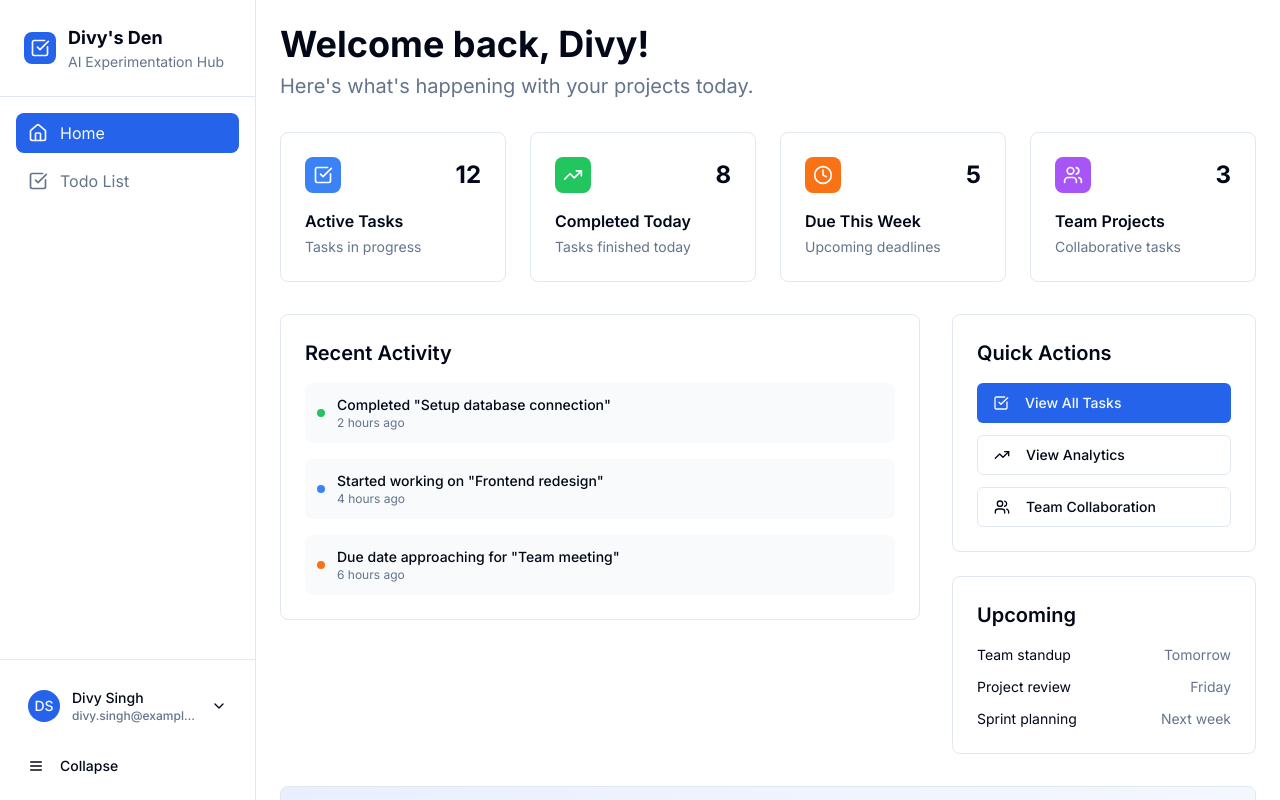
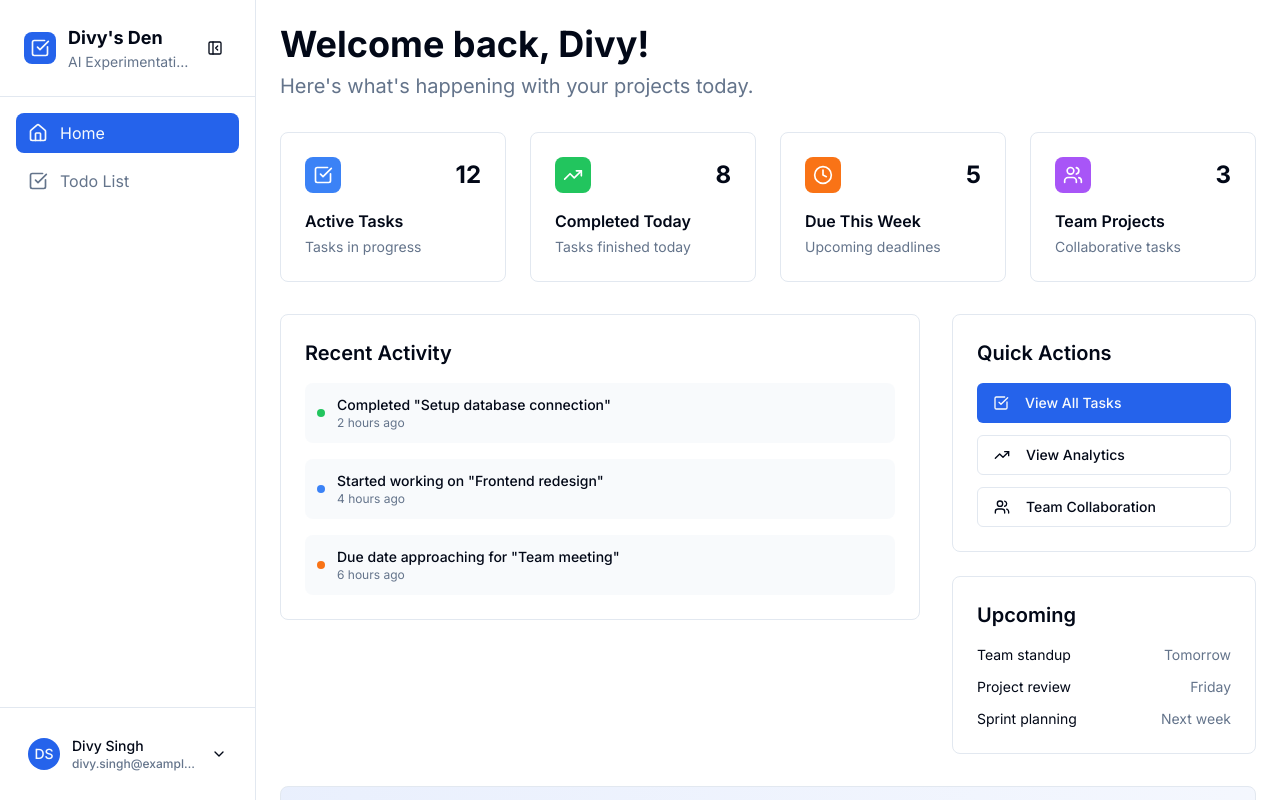
Before and after one commit to Divyansh1908/ai-todo-app, a Next.js app in the folder frontend/: page / in a window 1280 px wide. Shown: the top 800 px of the page. Built offline with nearby package versions, Linux system fonts and the light colour scheme.

Commit message:
Changed Sidebar Fixes to include the correct icons and UI issues such as icon on hover and hover funcationality

```diff
--- a/frontend/src/components/MainLayout.tsx
+++ b/frontend/src/components/MainLayout.tsx
@@ -46,7 +46,7 @@ const MainLayout = ({ children }: MainLayoutProps) => {
       {/* Main content */}
       <div className={`
         transition-all duration-300 ease-in-out
-        ${sidebarCollapsed ? 'lg:ml-16' : 'lg:ml-64'}
+        ${sidebarCollapsed ? 'lg:ml-18' : 'lg:ml-64'}
       `}>
         <main className="p-6">
           {children}
--- a/frontend/src/components/Sidebar.tsx
+++ b/frontend/src/components/Sidebar.tsx
@@ -14,7 +14,8 @@ import {
   Sun,
   Monitor,
   LogOut,
-  ChevronDown
+  ChevronDown,
+  PanelLeftClose
 } from 'lucide-react'
 import { Button } from '@/components/ui/button'
 import { useTheme } from './ThemeProvider'
@@ -33,6 +34,20 @@ const Sidebar = ({ isCollapsed, setIsCollapsed }: SidebarProps) => {
   useEffect(() => {
     setMounted(true)
   }, [])
+
+  // Close user menu when sidebar is collapsed
+  useEffect(() => {
+    if (isCollapsed && showUserMenu) {
+      setShowUserMenu(false)
+    }
+  }, [isCollapsed, showUserMenu])
+
+  // Handle sidebar expand click
+  const handleSidebarClick = () => {
+    if (isCollapsed) {
+      setIsCollapsed(false)
+    }
+  }
 
   const navigation = [
     {
@@ -76,20 +91,24 @@ const Sidebar = ({ isCollapsed, setIsCollapsed }: SidebarProps) => {
       )}
 
       {/* Sidebar */}
-      <div className={`
+      <div
+        className={`
           fixed top-0 left-0 z-50 h-full bg-card border-r transition-all duration-300 ease-in-out
           ${isCollapsed ? '-translate-x-full lg:translate-x-0 lg:w-18' : 'w-80 lg:w-64'}
-      `}>
+           ${isCollapsed ? 'lg:hover:shadow-lg lg:[cursor:e-resize]' : ''}
+        `}
+        onClick={handleSidebarClick}
+      >
         <div className="flex flex-col h-full">
           {/* Header */}
-          <div className="p-6 border-b">
-            <div className="flex items-center justify-between">
-              <div className={`flex items-center gap-3 ${isCollapsed ? 'lg:justify-center' : ''}`}>
-                <div className="w-8 h-8 bg-primary rounded-lg flex items-center justify-center">
+          <div className={`${isCollapsed ? 'p-3' : 'p-6'} border-b`}>
+            <div className="flex items-center justify-between w-full">
+              <div className={`flex items-center gap-3 ${isCollapsed ? 'justify-center w-full' : 'flex-1 min-w-0'}`}>
+                <div className="w-8 h-8 bg-primary rounded-lg flex items-center justify-center flex-shrink-0">
                   <CheckSquare className="h-5 w-5 text-primary-foreground" />
                 </div>
                 {!isCollapsed && (
-                  <div className="min-w-0">
+                  <div className="min-w-0 flex-1">
                     <h1 className="text-lg font-bold truncate">Divy's Den</h1>
                     <p className="text-sm text-muted-foreground truncate">
                       AI Experimentation Hub
@@ -98,19 +117,39 @@ const Sidebar = ({ isCollapsed, setIsCollapsed }: SidebarProps) => {
                 )}
               </div>
 
+              {!isCollapsed && (
+                <div className="flex items-center gap-1 flex-shrink-0 ml-2">
                   <Button
                     variant="ghost"
                     size="sm"
-                onClick={() => setIsCollapsed(!isCollapsed)}
-                className="lg:hidden"
+                    onClick={(e) => {
+                      e.stopPropagation()
+                      setIsCollapsed(true)
+                    }}
+                    className="hidden lg:flex h-8 w-8 p-0 hover:[cursor:w-resize]"
+                    title="Collapse sidebar"
+                  >
+                    <PanelLeftClose className="h-4 w-4" />
+                  </Button>
+
+                  <Button
+                    variant="ghost"
+                    size="sm"
+                    onClick={(e) => {
+                      e.stopPropagation()
+                      setIsCollapsed(true)
+                    }}
+                    className="lg:hidden h-8 w-8 p-0"
                   >
                     <X className="h-4 w-4" />
                   </Button>
                 </div>
+              )}
+            </div>
           </div>
 
           {/* Navigation */}
-          <nav className="flex-1 p-4 space-y-2">
+          <nav className={`flex-1 ${isCollapsed ? 'p-2' : 'p-4'} space-y-2`}>
             {navigation.map((item) => {
               const Icon = item.icon
               return (
@@ -123,8 +162,10 @@ const Sidebar = ({ isCollapsed, setIsCollapsed }: SidebarProps) => {
                       ? 'bg-primary text-primary-foreground'
                       : 'text-muted-foreground hover:text-foreground hover:bg-muted'
                     }
-                    ${isCollapsed ? 'lg:justify-center lg:px-2' : ''}
+                    ${isCollapsed ? 'justify-center px-2' : ''}
                   `}
+                  title={isCollapsed ? item.name : ''}
+                  onClick={(e) => !isCollapsed && e.stopPropagation()}
                 >
                   <Icon className="h-5 w-5 flex-shrink-0" />
                   {!isCollapsed && (
@@ -136,17 +177,23 @@ const Sidebar = ({ isCollapsed, setIsCollapsed }: SidebarProps) => {
           </nav>
 
           {/* User Section */}
-          <div className="p-4 border-t">
+          <div className={`${isCollapsed ? 'p-2' : 'p-4'} border-t`}>
             <div className="relative">
               <Button
                 variant="ghost"
                 className={`
                   w-full justify-start gap-3 p-3 h-auto
-                  ${isCollapsed ? 'lg:justify-center lg:px-2' : ''}
+                  ${isCollapsed ? 'justify-center px-2' : ''}
                 `}
-                onClick={() => setShowUserMenu(!showUserMenu)}
+                onClick={(e) => {
+                  e.stopPropagation()
+                  if (!isCollapsed) {
+                    setShowUserMenu(!showUserMenu)
+                  }
+                }}
+                title={isCollapsed ? mockUser.name : ''}
               >
-                <div className="w-8 h-8 bg-primary rounded-full flex items-center justify-center text-primary-foreground font-medium text-sm">
+                <div className="w-8 h-8 bg-primary rounded-full flex items-center justify-center text-primary-foreground font-medium text-sm flex-shrink-0">
                   {mockUser.initials}
                 </div>
                 {!isCollapsed && (
@@ -155,7 +202,7 @@ const Sidebar = ({ isCollapsed, setIsCollapsed }: SidebarProps) => {
                       <div className="font-medium truncate">{mockUser.name}</div>
                       <div className="text-xs text-muted-foreground truncate">{mockUser.email}</div>
                     </div>
-                    <ChevronDown className={`h-4 w-4 transition-transform ${showUserMenu ? 'rotate-180' : ''}`} />
+                    <ChevronDown className={`h-4 w-4 transition-transform ${showUserMenu ? 'rotate-180' : ''} flex-shrink-0`} />
                   </>
                 )}
               </Button>
@@ -209,18 +256,6 @@ const Sidebar = ({ isCollapsed, setIsCollapsed }: SidebarProps) => {
               )}
             </div>
 
-            {/* Collapsed toggle */}
-            <div className={`mt-3 ${isCollapsed ? 'lg:flex lg:justify-center' : 'hidden lg:block'}`}>
-              <Button
-                variant="ghost"
-                size="sm"
-                onClick={() => setIsCollapsed(!isCollapsed)}
-                className="hidden lg:flex"
-              >
-                <Menu className="h-4 w-4" />
-                {!isCollapsed && <span className="ml-2">Collapse</span>}
-              </Button>
-            </div>
           </div>
         </div>
       </div>
--- a/frontend/tailwind.config.ts
+++ b/frontend/tailwind.config.ts
@@ -15,6 +15,9 @@ const config: Config = {
       },
     },
     extend: {
+      spacing: {
+        '18': '4.5rem',
+      },
       colors: {
         border: "hsl(var(--border))",
         input: "hsl(var(--input))",
```
Lines whose indentation alone changed are shown as unchanged.
